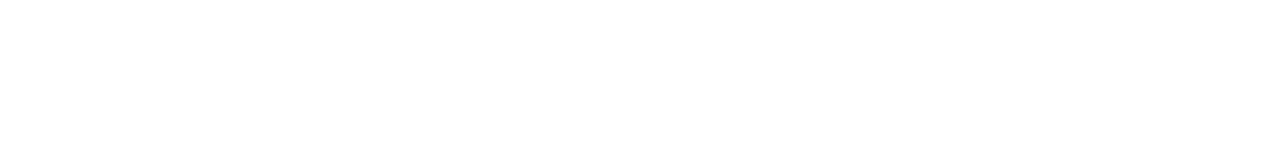
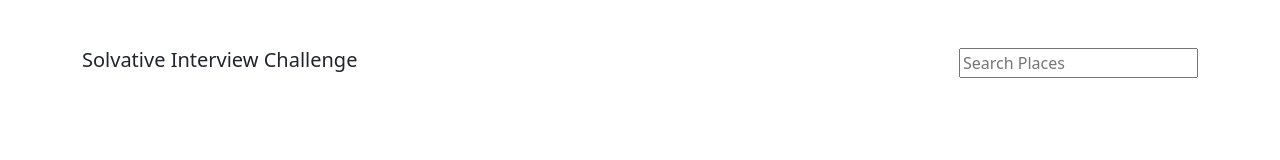
Before and after one commit to PriyanshiArya/SolvativeTask, a plain HTML site: page index.html in a window 1280 px wide. Drawn offline with nearby package versions, Linux system fonts and the light colour scheme.

Commit message:
added header

```diff
--- a/index.html
+++ b/index.html
@@ -3,10 +3,20 @@
   <head>
     <meta charset="utf-8">
     <meta name="viewport" content="width=device-width, initial-scale=1">
-    <title>Bootstrap demo</title>
+    <title>Challenge</title>
     <link href="https://cdn.jsdelivr.net/npm/bootstrap@5.2.3/dist/css/bootstrap.min.css" rel="stylesheet" integrity="sha384-rbsA2VBKQhggwzxH7pPCaAqO46MgnOM80zW1RWuH61DGLwZJEdK2Kadq2F9CUG65" crossorigin="anonymous">
   </head>
   <body>
+    <div class="container mt-5">
+        <div class="row">
+            <div class="col-sm-6">
+                <h5>Solvative Interview Challenge</h5>
+            </div>
+            <div class="col-sm-6 text-end">
+                <input type="search" placeholder="Search Places">
+            </div>
+        </div>
+    </div>
   </body>
   <script src="https://cdn.jsdelivr.net/npm/bootstrap@5.2.3/dist/js/bootstrap.bundle.min.js" integrity="sha384-kenU1KFdBIe4zVF0s0G1M5b4hcpxyD9F7jL+jjXkk+Q2h455rYXK/7HAuoJl+0I4" crossorigin="anonymous"></script>
 
```
